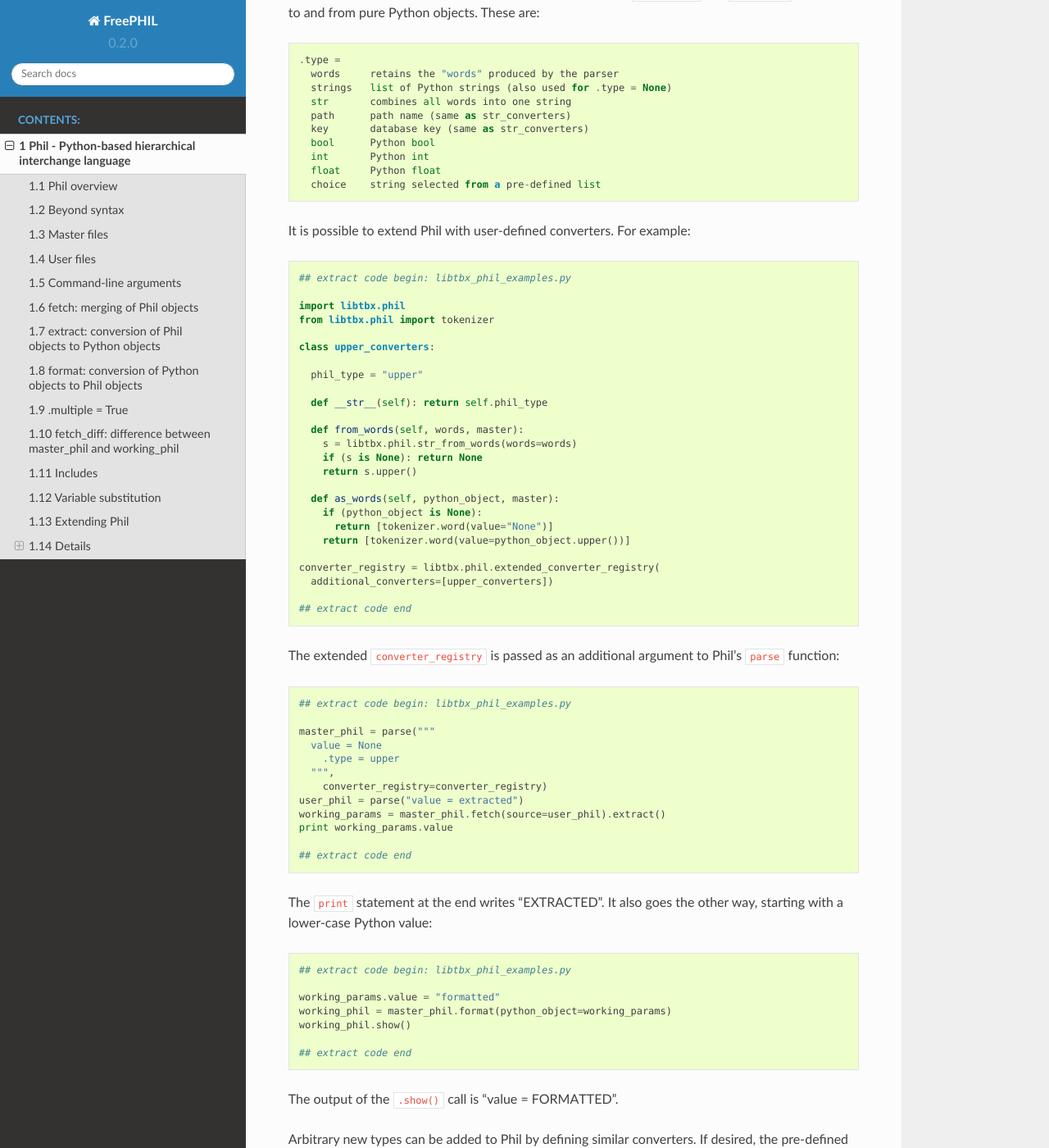
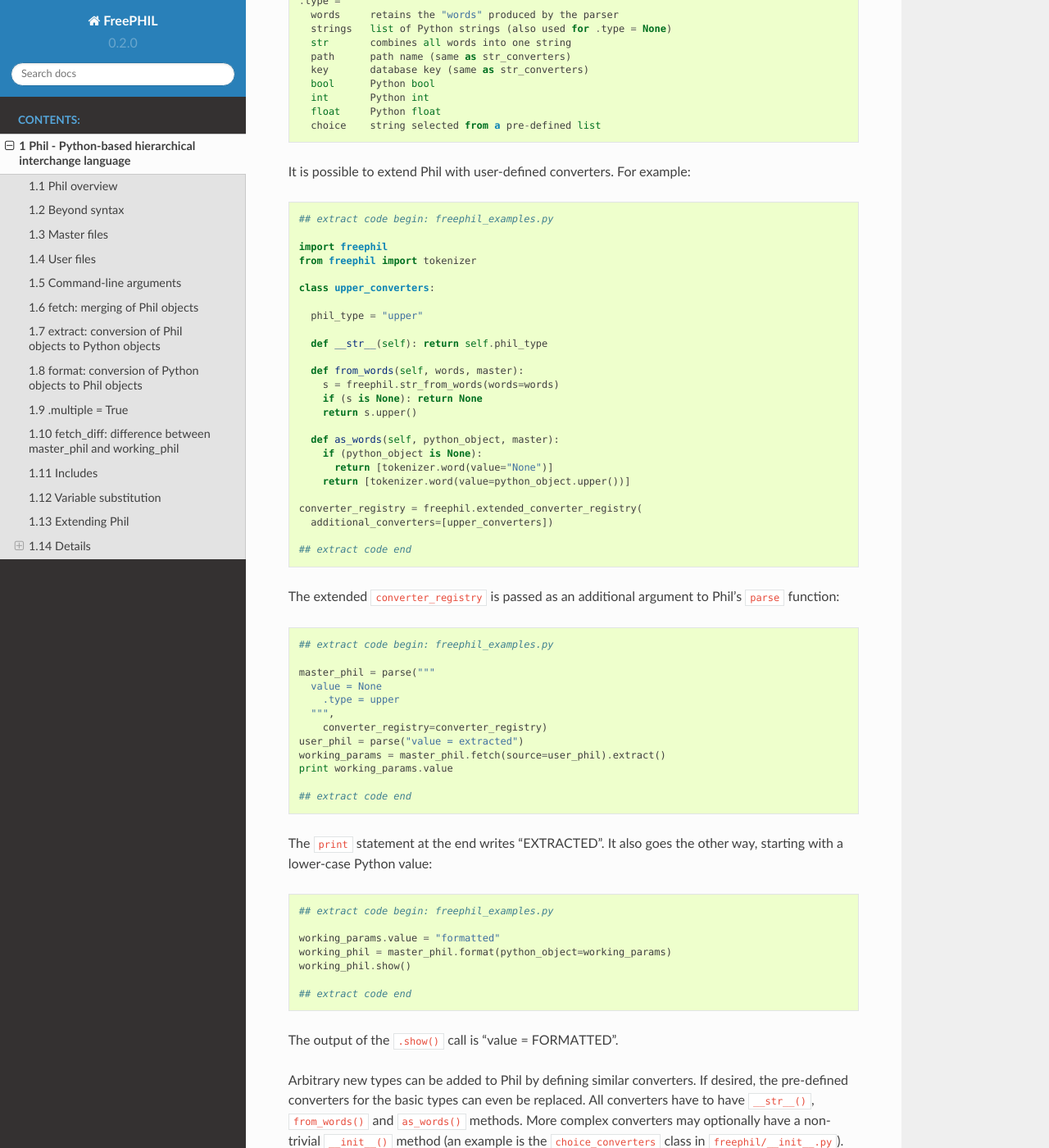
Before and after one commit to DiamondLightSource/freephil, a Sphinx documentation site: the page built from docs/usage.rst, in a window 1280 px wide and 1400 px high, scrolled down 13005 px. Shown: the whole window at 82% size. Built offline with Sphinx 7.4.7 and the Read the Docs theme 2.0.0, drawn with Linux system fonts in a browser that asks for light colours; some of the changed text lies outside the part shown.

Commit message:
search/replace libtbx.phil > freephil in docs

```diff
--- a/docs/usage.rst
+++ b/docs/usage.rst
@@ -5,22 +5,19 @@
  Phil - Python-based hierarchical interchange language
 +++++++++++++++++++++++++++++++++++++++++++++++++++++++
 
-:Author: Ralf W. Grosse-Kunstleve
-:Contact: RWGrosse-Kunstleve@lbl.gov
-
 .. contents:: Sections
 .. section-numbering::
 
 **Links**
 
 The primary home of this document is:
-  https://cctbx.github.io/libtbx/libtbx.phil.html
+  https://freephil.readthedocs.io
 
 The source code examples below are available as one file here:
   https://github.com/cctbx/cctbx_project/blob/master/iotbx/examples/libtbx_phil_examples.py
 
-``libtbx.phil`` is part of the cctbx open source libraries:
-  https://github.com/cctbx/cctbx_project
+``freephil`` is available on pypi and conda-forge
+  https://pypi.org/project/freephil
 
 ===============
  Phil overview
@@ -134,7 +131,7 @@ interfaces. For example::
 
 The is the last part of the output of this command::
 
-  libtbx.phil --show-some-attributes example.params
+  freephil --show-some-attributes example.params
 
 Run this command with ``--show-all-attributes`` to see the full set
 of ``definition`` and ``scope`` attributes. This output tends to get
@@ -154,7 +151,7 @@ relevant parameters, classified by the software developer as
 ``.expert_level = 0`` (default). E.g. the ``minimization.parameters``
 scope in the example above is not shown. The attributes are also
 not shown. Therefore the output is much shorter compared to the
-``libtbx.phil --show-some-attributes`` output above::
+``freephil --show-some-attributes`` output above::
 
   minimization.parameters {
     method = *bfgs conjugate_gradient
@@ -197,9 +194,9 @@ combined set of "working" parameters used in running the application.
 We demonstrate this by way of a simple, self-contained Python script
 with embedded Phil syntax::
 
-  ## extract code begin: libtbx_phil_examples.py
+  ## extract code begin: freephil_examples.py
 
-  from libtbx.phil import parse
+  from freephil import parse
 
   master_phil = parse("""
     minimization.input {
@@ -241,7 +238,7 @@ Having to type in fully qualified parameter names (e.g.
 Phil includes support for matching parameter names of command-line
 arguments as substrings to the parameter names in the master files::
 
-  ## extract code begin: libtbx_phil_examples.py
+  ## extract code begin: freephil_examples.py
 
   argument_interpreter = master_phil.command_line_argument_interpreter(
     home_scope="minimization")
@@ -281,7 +278,7 @@ core algorithms. Therefore Phil supports "extraction" of light-weight
 Python objects from the Phil objects. Based on the example above,
 this can be achieved with just one line::
 
-  ## extract code begin: libtbx_phil_examples.py
+  ## extract code begin: freephil_examples.py
 
   working_params = working_phil.extract()
 
@@ -289,7 +286,7 @@ this can be achieved with just one line::
 
 We can now use the extracted objects in the context of Python::
 
-  ## extract code begin: libtbx_phil_examples.py
+  ## extract code begin: freephil_examples.py
 
   print working_params.minimization.input.file_name
   print working_params.minimization.input.label
@@ -311,7 +308,7 @@ Phil also supports the reverse conversion compared to the
 previous section, from Python objects to Phil objects. For
 example, to change the label::
 
-  ## extract code begin: libtbx_phil_examples.py
+  ## extract code begin: freephil_examples.py
 
   working_params.minimization.input.label = "set3"
   modified_phil = master_phil.format(python_object=working_params)
@@ -343,7 +340,7 @@ scope with ``.multiple = True``. Please note the distinction between
 this and multiple *values* given in a user file. For example, this
 is a multiple definition in a master file::
 
-  ## extract code begin: libtbx_phil_examples.py
+  ## extract code begin: freephil_examples.py
 
   master_phil = parse("""
     minimization.input {
@@ -357,7 +354,7 @@ is a multiple definition in a master file::
 
 And these are multiple values for this definition in a user file::
 
-  ## extract code begin: libtbx_phil_examples.py
+  ## extract code begin: freephil_examples.py
 
   user_phil = parse("""
     minimization.input {
@@ -377,7 +374,7 @@ to keep all values. ``.extract()`` then returns a list of all these
 values converted to Python objects. For example, given the user
 file above::
 
-  ## extract code begin: libtbx_phil_examples.py
+  ## extract code begin: freephil_examples.py
 
   working_params = master_phil.fetch(source=user_phil).extract()
   print working_params.minimization.input.file_name
@@ -390,7 +387,7 @@ will show this Python list::
 
 Multiple scopes work similarly, for example::
 
-  ## extract code begin: libtbx_phil_examples.py
+  ## extract code begin: freephil_examples.py
 
   master_phil = parse("""
     minimization {
@@ -409,7 +406,7 @@ Multiple scopes work similarly, for example::
 
 A corresponding user file may look this this::
 
-  ## extract code begin: libtbx_phil_examples.py
+  ## extract code begin: freephil_examples.py
 
   user_phil = parse("""
     minimization {
@@ -428,7 +425,7 @@ A corresponding user file may look this this::
 
 The result of the usual fetch-extract sequence is::
 
-  ## extract code begin: libtbx_phil_examples.py
+  ## extract code begin: freephil_examples.py
 
   working_params = master_phil.fetch(source=user_phil).extract()
   for input in working_params.minimization.input:
@@ -448,7 +445,7 @@ Definitions and scopes may be nested with any combination of
 ``.multiple = False`` or ``.multiple = True``. For example, this
 would be a plausible master file::
 
-  ## extract code begin: libtbx_phil_examples.py
+  ## extract code begin: freephil_examples.py
 
   master_phil = parse("""
     minimization {
@@ -468,7 +465,7 @@ would be a plausible master file::
 
 This is a possible corresponding user file::
 
-  ## extract code begin: libtbx_phil_examples.py
+  ## extract code begin: freephil_examples.py
 
   user_phil = parse("""
     minimization {
@@ -490,7 +487,7 @@ This is a possible corresponding user file::
 
 The fetch-extract sequence is the same as before::
 
-  ## extract code begin: libtbx_phil_examples.py
+  ## extract code begin: freephil_examples.py
 
   working_params = master_phil.fetch(source=user_phil).extract()
   for input in working_params.minimization.input:
@@ -519,7 +516,7 @@ still have default values, and which definitions are changed.
 To get just the difference between the master and the working
 Phil objects, the ``.fetch_diff()`` method is available. For example::
 
-  ## extract code begin: libtbx_phil_examples.py
+  ## extract code begin: freephil_examples.py
 
   master_phil = parse("""
     minimization.parameters {
@@ -599,7 +596,7 @@ Variable substitution
 Phil supports variable substitution using $var and $(var)
 syntax. A few examples say more than many words::
 
-  ## extract code begin: libtbx_phil_examples.py
+  ## extract code begin: freephil_examples.py
 
   var_phil = parse("""
     root_name = peak
@@ -649,10 +646,10 @@ are::
 It is possible to extend Phil with user-defined converters.
 For example::
 
-  ## extract code begin: libtbx_phil_examples.py
+  ## extract code begin: freephil_examples.py
 
-  import libtbx.phil
-  from libtbx.phil import tokenizer
+  import freephil
+  from freephil import tokenizer
 
   class upper_converters:
 
@@ -661,7 +658,7 @@ For example::
     def __str__(self): return self.phil_type
 
     def from_words(self, words, master):
-      s = libtbx.phil.str_from_words(words=words)
+      s = freephil.str_from_words(words=words)
       if (s is None): return None
       return s.upper()
 
@@ -670,7 +667,7 @@ For example::
         return [tokenizer.word(value="None")]
       return [tokenizer.word(value=python_object.upper())]
 
-  converter_registry = libtbx.phil.extended_converter_registry(
+  converter_registry = freephil.extended_converter_registry(
     additional_converters=[upper_converters])
 
   ## extract code end
@@ -678,7 +675,7 @@ For example::
 The extended ``converter_registry`` is passed as an additional
 argument to Phil's ``parse`` function::
 
-  ## extract code begin: libtbx_phil_examples.py
+  ## extract code begin: freephil_examples.py
 
   master_phil = parse("""
     value = None
@@ -694,7 +691,7 @@ argument to Phil's ``parse`` function::
 The ``print`` statement at the end writes "EXTRACTED". It also goes
 the other way, starting with a lower-case Python value::
 
-  ## extract code begin: libtbx_phil_examples.py
+  ## extract code begin: freephil_examples.py
 
   working_params.value = "formatted"
   working_phil = master_phil.format(python_object=working_params)
@@ -709,7 +706,7 @@ converters. If desired, the pre-defined converters for the basic
 types can even be replaced. All converters have to have ``__str__()``,
 ``from_words()`` and ``as_words()`` methods. More complex converters
 may optionally have a non-trivial ``__init__()`` method (an example
-is the ``choice_converters`` class in ``libtbx/phil/__init__.py``).
+is the ``choice_converters`` class in ``freephil/__init__.py``).
 
 Additional domain-specific converters are best defined in a separate
 module, along with a corresponding parse() function using the
@@ -727,7 +724,7 @@ Details
 The built-in ``ints`` and ``floats`` converters handle lists of
 integer and floating point numbers, respectively. For example::
 
-  ## extract code begin: libtbx_phil_examples.py
+  ## extract code begin: freephil_examples.py
 
   master_phil = parse("""
     random_integers = None
@@ -805,7 +802,7 @@ The built-in ``choice`` converters support single and multi choices.
 Here are two examples, a single choice ``gender`` and a multi choice
 ``favorite_sweets``::
 
-  ## extract code begin: libtbx_phil_examples.py
+  ## extract code begin: freephil_examples.py
 
   master_phil = parse("""
     gender = male female
@@ -845,7 +842,7 @@ For example, the following two definitions are equivalent::
 If the ``.optional`` attribute is not defined, it defaults to ``True``
 and this is possible::
 
-  ## extract code begin: libtbx_phil_examples.py
+  ## extract code begin: freephil_examples.py
 
   ignorant_choices = parse("""
     gender = male female
@@ -880,7 +877,7 @@ This message is designed to aid users in recovering from mis-spelled
 choices typed in at the command-line. Command-line choices are
 further supported by this syntax::
 
-  ## extract code begin: libtbx_phil_examples.py
+  ## extract code begin: freephil_examples.py
 
   greedy_choices = parse("""
     favorite_sweets=ice_cream+chocolate+cookies
@@ -898,7 +895,7 @@ Ouput::
 Finally, if the ``.optional`` attribute is not specified or ``True``,
 ``None`` can be assigned::
 
-  ## extract code begin: libtbx_phil_examples.py
+  ## extract code begin: freephil_examples.py
 
   no_thanks_choices = parse("""
     favorite_sweets=None
@@ -920,7 +917,7 @@ The result of ``scope.extract()`` is a ``scope_extract`` instance
 with attributes corresponding to the embedded definitions and
 sub-scopes. For example::
 
-  ## extract code begin: libtbx_phil_examples.py
+  ## extract code begin: freephil_examples.py
 
   master_phil = parse("""
     minimization.input {
@@ -947,7 +944,7 @@ sub-scopes. For example::
 
 Output::
 
-  <libtbx.phil.scope_extract object at 0x2ad50bae7550>
+  <freephil.scope_extract object at 0x2ad50bae7550>
   experiment.dat
   5
 
@@ -956,7 +953,7 @@ This just repeats what was shown several times before, but
 worth knowing. The first special feature is the ``.__phil_path__()``
 method::
 
-  ## extract code begin: libtbx_phil_examples.py
+  ## extract code begin: freephil_examples.py
 
   print working_params.minimization.input.__phil_path__()
   print working_params.minimization.parameters.__phil_path__()
@@ -1014,7 +1011,7 @@ the master file are defaults. Any instances in user files (merged via
 ``.fetch()``) are added to the default instances in the master file.
 For example::
 
-  ## extract code begin: libtbx_phil_examples.py
+  ## extract code begin: freephil_examples.py
 
   master_phil = parse("""
     plot
@@ -1056,7 +1053,7 @@ Output::
 
 ``.extract()`` will produce a list with two elements::
 
-  ## extract code begin: libtbx_phil_examples.py
+  ## extract code begin: freephil_examples.py
 
   working_params = working_phil.extract()
   print working_params.plot
@@ -1065,15 +1062,15 @@ Output::
 
 Output::
 
-  [<libtbx.phil.scope_extract object at 0x2b1ccb5b1910>,
-   <libtbx.phil.scope_extract object at 0x2b1ccb5b1c10>]
+  [<freephil.scope_extract object at 0x2b1ccb5b1910>,
+   <freephil.scope_extract object at 0x2b1ccb5b1c10>]
 
 Note that the first (i.e. master) occurrence of the scope is not
 extracted. In practice this is usually the desired behavior, but it
 can be changed by setting the ``plot`` scope attribute ``.optional
 = False``. For example::
 
-  ## extract code begin: libtbx_phil_examples.py
+  ## extract code begin: freephil_examples.py
 
   master_phil = parse("""
     plot
@@ -1096,7 +1093,7 @@ can be changed by setting the ``plot`` scope attribute ``.optional
 With the ``user_phil`` as before, ``.show()`` and ``.extract()`` now
 produce three entries each::
 
-  ## extract code begin: libtbx_phil_examples.py
+  ## extract code begin: freephil_examples.py
 
   working_phil = master_phil.fetch(source=user_phil)
   working_phil.show()
@@ -1118,9 +1115,9 @@ Output::
     style = line *bar pie_chart
     title = Bar plot (provided by user)
   }
-  [<libtbx.phil.scope_extract object at 0x2af4c307bcd0>,
-   <libtbx.phil.scope_extract object at 0x2af4c307bd50>,
-   <libtbx.phil.scope_extract object at 0x2af4c307be10>]
+  [<freephil.scope_extract object at 0x2af4c307bcd0>,
+   <freephil.scope_extract object at 0x2af4c307bd50>,
+   <freephil.scope_extract object at 0x2af4c307be10>]
 
 With ``.optional = True``, the master of a multiple definition or
 scope is *never* extracted. With ``.optional = False``, it is *always*
@@ -1144,7 +1141,7 @@ definitions that don't match anything in the master file. It it is
 possible to request a complete list of all user definitions ignored by
 ``.fetch()``. For example::
 
-  ## extract code begin: libtbx_phil_examples.py
+  ## extract code begin: freephil_examples.py
 
   master_phil = parse("""
     input {
@@ -1189,7 +1186,7 @@ delineating the end of definitions. This is most obvious, but for
 convenience, Phil also supports using the semicolon ``;`` instead.
 For example::
 
-  ## extract code begin: libtbx_phil_examples.py
+  ## extract code begin: freephil_examples.py
 
   phil_scope = parse("""
      quick .multiple=true;.optional=false{and=very;.type=str;dirty=use only on command-lines, please!;.type=str}
@@ -1232,7 +1229,7 @@ The exclamation mark can be used to easily comment out entire
 syntactical constructs, for example a complete scope including all
 attributes::
 
-  ## extract code begin: libtbx_phil_examples.py
+  ## extract code begin: freephil_examples.py
 
   master_phil = parse("""
     !input {
@@ -1254,7 +1251,7 @@ Output::
 As is evident from the output, Phil keeps the content "in mind",
 but the scope is not actually used by ``.fetch()``::
 
-  ## extract code begin: libtbx_phil_examples.py
+  ## extract code begin: freephil_examples.py
 
   user_phil = parse("""
     input.file_name = experiment.dat
@@ -1316,7 +1313,7 @@ is useful to obtain a full listing of all available attributes,
 but all information is preserved with the usually much less verbose
 ``attributes_level=2``. This is illustrated by the following example::
 
-  ## extract code begin: libtbx_phil_examples.py
+  ## extract code begin: freephil_examples.py
 
   master_phil = parse("""
     minimization {
```
